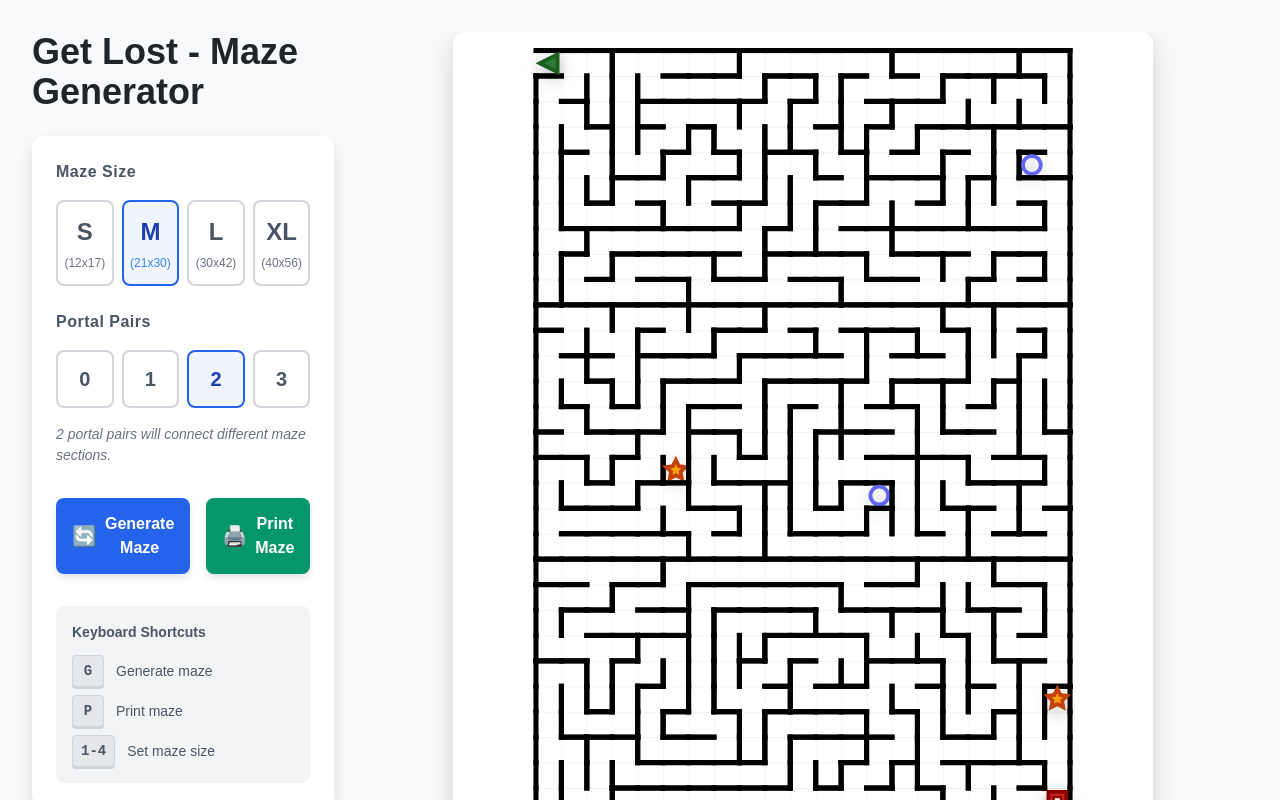
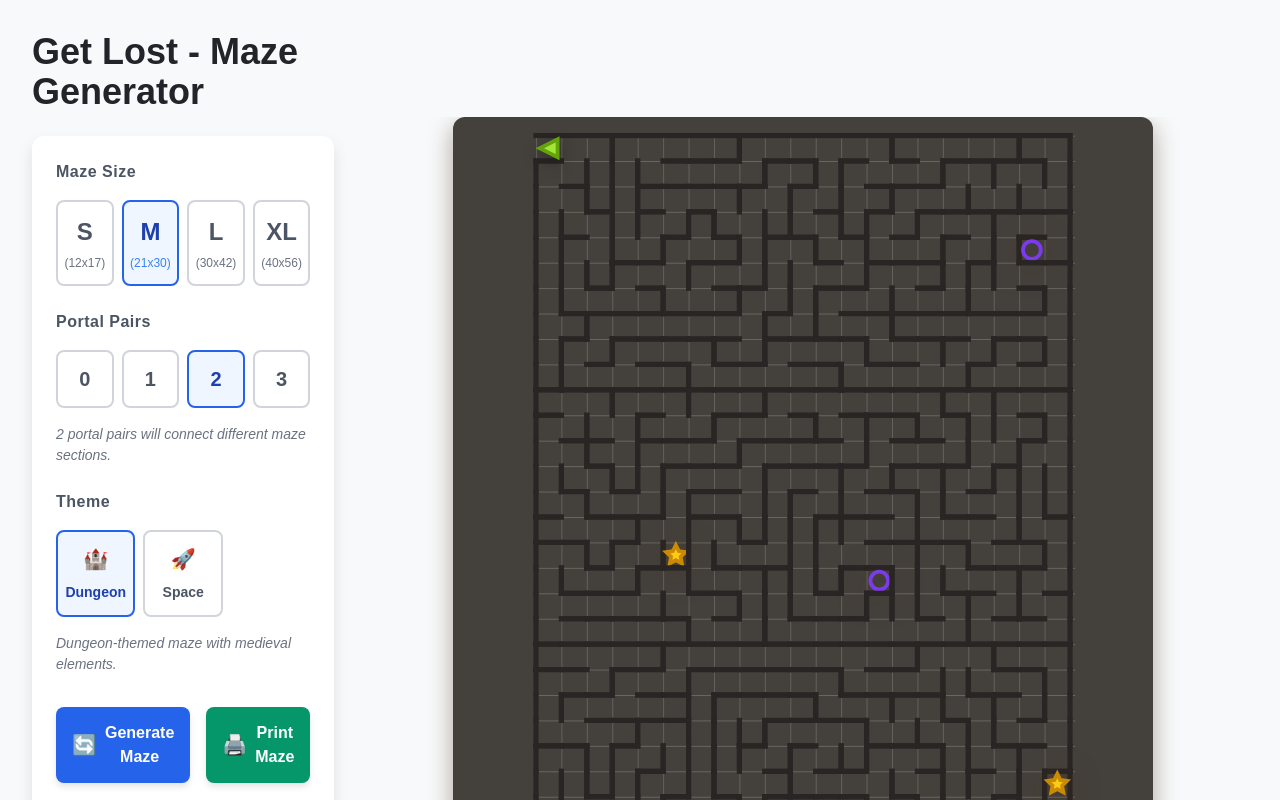
Before and after one commit to gosuhiman/get-lost, a Next.js app in the folder web/: page / in a window 1280 px wide. Shown: the top 800 px of the page. Built offline with nearby package versions, Linux system fonts and the light colour scheme.

Commit message:
feat: add theme selection functionality to maze generation, enhancing user experience with visual customization options

```diff
--- a/web/src/app/page.tsx
+++ b/web/src/app/page.tsx
@@ -5,6 +5,9 @@ import MazeGrid from '@/components/MazeGrid/MazeGrid';
 import ControlPanel from '@/components/ControlPanel/ControlPanel';
 import { generateMazeWithPortals } from '@/lib/maze';
 import { Cell, MazeSize } from '@/lib/maze/types';
+
+// Theme type definition
+export type MazeTheme = 'space' | 'dungeon';
 
 export default function Home() {
   const [mazeData, setMazeData] = useState<Cell[][]>([]);
@@ -15,6 +18,7 @@ export default function Home() {
   const [isGenerating, setIsGenerating] = useState(false);
   const [printReady, setPrintReady] = useState(false);
   const [initialLoad, setInitialLoad] = useState(true);
+  const [selectedTheme, setSelectedTheme] = useState<MazeTheme>('dungeon');
 
   // Generate maze using our new method that creates sectioned maze with portals
   const handleGenerateMaze = useCallback(() => {
@@ -66,6 +70,11 @@ export default function Home() {
   // Handle portal pairs change
   const handlePortalPairsChange = useCallback((pairs: number) => {
     setPortalPairs(pairs);
+  }, []);
+
+  // Handle theme change
+  const handleThemeChange = useCallback((theme: MazeTheme) => {
+    setSelectedTheme(theme);
   }, []);
 
   // Handle print functionality with improved print layout
@@ -151,6 +160,11 @@ export default function Home() {
         case '0':
           handlePortalPairsChange(0);
           break;
+        case 't':
+          // Toggle between dungeon and space themes
+          const nextTheme = selectedTheme === 'dungeon' ? 'space' : 'dungeon';
+          handleThemeChange(nextTheme);
+          break;
         default:
           // Check for number keys 1-4 for portal pairs
           const num = parseInt(e.key);
@@ -168,7 +182,7 @@ export default function Home() {
     return () => {
       window.removeEventListener('keydown', handleKeyDown);
     };
-  }, [handleGenerateMaze, handlePrint, handleSizeChange, handlePortalPairsChange]);
+  }, [handleGenerateMaze, handlePrint, handleSizeChange, handlePortalPairsChange, handleThemeChange, selectedTheme]);
 
   // Generate a maze on initial load
   useEffect(() => {
@@ -191,8 +205,10 @@ export default function Home() {
         <ControlPanel
           selectedSize={selectedSize}
           portalPairs={portalPairs}
+          selectedTheme={selectedTheme}
           onSizeChange={handleSizeChange}
           onPortalPairsChange={handlePortalPairsChange}
+          onThemeChange={handleThemeChange}
           onGenerate={handleGenerateMaze}
           isGenerating={isGenerating}
           onPrint={handlePrint}
@@ -208,6 +224,7 @@ export default function Home() {
         <MazeGrid
           mazeData={mazeData}
           cellSize={10}
+          theme={selectedTheme}
         />
       </div>
     </main>
--- a/web/src/components/ControlPanel/ControlPanel.tsx
+++ b/web/src/components/ControlPanel/ControlPanel.tsx
@@ -3,12 +3,15 @@
 import React from 'react';
 import { MazeSize, SIZE_CONFIGS } from '@/lib/maze/types';
 import styles from './styles.module.css';
+import { MazeTheme } from '@/app/page';
 
 interface ControlPanelProps {
   selectedSize: MazeSize;
   portalPairs: number;
+  selectedTheme: MazeTheme;
   onSizeChange: (size: MazeSize) => void;
   onPortalPairsChange: (pairs: number) => void;
+  onThemeChange: (theme: MazeTheme) => void;
   onGenerate: () => void;
   onPrint: () => void;
   isGenerating: boolean;
@@ -18,8 +21,10 @@ interface ControlPanelProps {
 const ControlPanel: React.FC<ControlPanelProps> = ({
   selectedSize,
   portalPairs,
+  selectedTheme,
   onSizeChange,
   onPortalPairsChange,
+  onThemeChange,
   onGenerate,
   onPrint,
   isGenerating,
@@ -27,6 +32,10 @@ const ControlPanel: React.FC<ControlPanelProps> = ({
 }) => {
   const sizeOptions: MazeSize[] = ['S', 'M', 'L', 'XL'];
   const portalOptions = [0, 1, 2, 3];
+  const themeOptions: { value: MazeTheme; label: string; icon: string }[] = [
+    { value: 'dungeon', label: 'Dungeon', icon: '🏰' },
+    { value: 'space', label: 'Space', icon: '🚀' }
+  ];
 
   return (
     <div className={styles.controlPanel}>
@@ -71,6 +80,30 @@ const ControlPanel: React.FC<ControlPanelProps> = ({
         </p>
       </div>
 
+      <div className={styles.controlSection}>
+        <label className={styles.controlLabel}>Theme</label>
+        <div className={styles.themeSelector}>
+          {themeOptions.map((theme) => (
+            <button
+              key={theme.value}
+              className={`${styles.themeButton} ${selectedTheme === theme.value ? styles.themeButtonActive : ''}`}
+              onClick={() => onThemeChange(theme.value)}
+              disabled={isGenerating}
+              title={`${theme.label} theme`}
+            >
+              {theme.icon}
+              <span className={styles.themeLabel}>{theme.label}</span>
+            </button>
+          ))}
+        </div>
+        <p className={styles.helpText}>
+          {selectedTheme === 'space' ?
+            "Space-themed maze with cosmic elements." :
+            "Dungeon-themed maze with medieval elements."
+          }
+        </p>
+      </div>
+
       <div className={styles.actionsSection}>
         <button
           className={styles.actionButton}
@@ -105,6 +138,10 @@ const ControlPanel: React.FC<ControlPanelProps> = ({
             <span className={styles.shortcutDesc}>Print maze</span>
           </div>
           <div className={styles.shortcut}>
+            <kbd className={styles.key}>T</kbd>
+            <span className={styles.shortcutDesc}>Change theme</span>
+          </div>
+          <div className={styles.shortcut}>
             <kbd className={styles.key}>1-4</kbd>
             <span className={styles.shortcutDesc}>Set maze size</span>
           </div>
--- a/web/src/components/ControlPanel/styles.module.css
+++ b/web/src/components/ControlPanel/styles.module.css
@@ -24,6 +24,13 @@
   width: 100%;
 }
 
+.themeSelector {
+  display: grid;
+  grid-template-columns: repeat(3, 1fr);
+  gap: 0.5rem;
+  width: 100%;
+}
+
 .controlLabel {
   font-weight: 600;
   color: #4b5563;
@@ -32,7 +39,7 @@
   margin-bottom: 0.25rem;
 }
 
-.sizeButton, .portalButton {
+.sizeButton, .portalButton, .themeButton {
   display: flex;
   flex-direction: column;
   align-items: center;
@@ -59,6 +66,17 @@
   font-weight: 600;
 }
 
+.themeButton {
+  min-height: 4rem;
+  font-size: 1.25rem;
+  gap: 0.5rem;
+}
+
+.themeLabel {
+  font-size: 0.875rem;
+  font-weight: 600;
+}
+
 .sizeLabel {
   font-size: 1.5rem;
   font-weight: 700;
@@ -70,14 +88,14 @@
   color: #6b7280;
 }
 
-.sizeButton:hover, .portalButton:hover {
+.sizeButton:hover, .portalButton:hover, .themeButton:hover {
   border-color: #9ca3af;
   background-color: #f9fafb;
   transform: translateY(-2px);
   box-shadow: 0 4px 6px rgba(0, 0, 0, 0.05);
 }
 
-.sizeButtonActive, .portalButtonActive {
+.sizeButtonActive, .portalButtonActive, .themeButtonActive {
   border-color: #2563eb;
   background-color: #eff6ff;
   color: #1e40af;
@@ -87,7 +105,7 @@
   color: #3b82f6;
 }
 
-.sizeButton:disabled, .portalButton:disabled {
+.sizeButton:disabled, .portalButton:disabled, .themeButton:disabled {
   opacity: 0.6;
   cursor: not-allowed;
   transform: none;
@@ -210,7 +228,7 @@
     box-shadow: 0 8px 16px rgba(0, 0, 0, 0.2);
   }
 
-  .sizeButton, .portalButton {
+  .sizeButton, .portalButton, .themeButton {
     background: #374151;
     border-color: #4b5563;
     color: #e5e7eb;
@@ -220,12 +238,12 @@
     color: #9ca3af;
   }
 
-  .sizeButton:hover, .portalButton:hover {
+  .sizeButton:hover, .portalButton:hover, .themeButton:hover {
     border-color: #9ca3af;
     background-color: #4b5563;
   }
 
-  .sizeButtonActive, .portalButtonActive {
+  .sizeButtonActive, .portalButtonActive, .themeButtonActive {
     border-color: #3b82f6;
     background-color: #1e40af;
     color: #eff6ff;
@@ -270,7 +288,7 @@
     gap: 1rem;
   }
 
-  .sizeSelector, .portalSelector {
+  .sizeSelector, .portalSelector, .themeSelector {
     grid-template-columns: repeat(2, 1fr);
   }
 
--- a/web/src/components/MazeGrid/MazeGrid.tsx
+++ b/web/src/components/MazeGrid/MazeGrid.tsx
@@ -3,16 +3,20 @@
 import React, { memo, useEffect, useState } from 'react';
 import { Cell } from '@/lib/maze/types';
 import styles from './styles.module.css';
+import { MazeTheme } from '@/app/page';
 
 interface MazeGridProps {
   mazeData: Cell[][];
   cellSize?: number;
+  theme?: MazeTheme;
 }
 
 // SVG definitions for portal icons (5 unique designs)
 const portalSvgIcons = [
   // Portal 1 - Spiral design
-  (size: number, cx: number, cy: number) => (
+  (size: number, cx: number, cy: number, theme: MazeTheme) => {
+    const colors = getThemeColors(theme);
+    return (
       <g className={styles.portalSvg}>
         <path
           d={`M ${cx} ${cy}
@@ -20,13 +24,15 @@ const portalSvgIcons = [
              a ${size * 0.35} ${size * 0.35} 0 1 1 ${size * 0.7} 0
              a ${size * 0.35} ${size * 0.35} 0 1 1 ${-size * 0.7} 0`}
           fill="none"
-        stroke="#6366f1"
+          stroke={colors.portal1.stroke}
           strokeWidth={size * 0.15}
         />
       </g>
-  ),
+    );
+  },
   // Portal 2 - Star design
-  (size: number, cx: number, cy: number) => {
+  (size: number, cx: number, cy: number, theme: MazeTheme) => {
+    const colors = getThemeColors(theme);
     const points = 5;
     const outerRadius = size * 0.4;
     const innerRadius = size * 0.2;
@@ -45,12 +51,13 @@ const portalSvgIcons = [
 
     return (
       <g className={styles.portalSvg}>
-        <path d={pathData} fill="#f59e0b" stroke="#c2410c" strokeWidth="1.5" />
+        <path d={pathData} fill={colors.portal2.fill} stroke={colors.portal2.stroke} strokeWidth="1.5" />
       </g>
     );
   },
   // Portal 3 - Hexagon design
-  (size: number, cx: number, cy: number) => {
+  (size: number, cx: number, cy: number, theme: MazeTheme) => {
+    const colors = getThemeColors(theme);
     const points = 6;
     const radius = size * 0.35;
     let pathData = "";
@@ -67,48 +74,135 @@ const portalSvgIcons = [
 
     return (
       <g className={styles.portalSvg}>
-        <path d={pathData} fill="#10b981" stroke="#047857" strokeWidth="1.5" />
+        <path d={pathData} fill={colors.portal3.fill} stroke={colors.portal3.stroke} strokeWidth="1.5" />
       </g>
     );
   },
   // Portal 4 - Diamond design
-  (size: number, cx: number, cy: number) => (
+  (size: number, cx: number, cy: number, theme: MazeTheme) => {
+    const colors = getThemeColors(theme);
+    return (
       <g className={styles.portalSvg}>
         <rect
           x={cx - size * 0.35}
           y={cy - size * 0.35}
           width={size * 0.7}
           height={size * 0.7}
-        fill="#ec4899"
-        stroke="#be185d"
+          fill={colors.portal4.fill}
+          stroke={colors.portal4.stroke}
           strokeWidth="1.5"
           transform={`rotate(45 ${cx} ${cy})`}
         />
       </g>
-  ),
+    );
+  },
   // Portal 5 - Concentric circles design
-  (size: number, cx: number, cy: number) => (
+  (size: number, cx: number, cy: number, theme: MazeTheme) => {
+    const colors = getThemeColors(theme);
+    return (
       <g className={styles.portalSvg}>
-      <circle cx={cx} cy={cy} r={size * 0.35} fill="#3b82f6" stroke="#1d4ed8" strokeWidth="1.5" />
+        <circle cx={cx} cy={cy} r={size * 0.35} fill={colors.portal5.fill} stroke={colors.portal5.stroke} strokeWidth="1.5" />
         <circle cx={cx} cy={cy} r={size * 0.20} fill="none" stroke="white" strokeWidth="1.5" />
       </g>
-  )
+    );
+  }
 ];
 
+// Theme colors for various elements
+const getThemeColors = (theme: MazeTheme = 'dungeon') => {
+  switch(theme) {
+    case 'space':
+      return {
+        background: '#0f172a',
+        grid: '#334155',
+        wall: '#94a3b8',
+        start: {
+          fill: '#4ade80',
+          stroke: '#16a34a'
+        },
+        end: {
+          fill: '#fb7185',
+          stroke: '#e11d48'
+        },
+        portal1: {
+          fill: '#c4b5fd',
+          stroke: '#8b5cf6'
+        },
+        portal2: {
+          fill: '#fcd34d',
+          stroke: '#f59e0b'
+        },
+        portal3: {
+          fill: '#5eead4',
+          stroke: '#14b8a6'
+        },
+        portal4: {
+          fill: '#f9a8d4',
+          stroke: '#ec4899'
+        },
+        portal5: {
+          fill: '#93c5fd',
+          stroke: '#3b82f6'
+        }
+      };
+    default: // dungeon
+      return {
+        background: '#44403c',
+        grid: '#78716c',
+        wall: '#292524',
+        start: {
+          fill: '#a3e635',
+          stroke: '#65a30d'
+        },
+        end: {
+          fill: '#f87171',
+          stroke: '#b91c1c'
+        },
+        portal1: {
+          fill: '#a78bfa',
+          stroke: '#7c3aed'
+        },
+        portal2: {
+          fill: '#facc15',
+          stroke: '#ca8a04'
+        },
+        portal3: {
+          fill: '#2dd4bf',
+          stroke: '#0d9488'
+        },
+        portal4: {
+          fill: '#f472b6',
+          stroke: '#db2777'
+        },
+        portal5: {
+          fill: '#60a5fa',
+          stroke: '#2563eb'
+        }
+      };
+  }
+};
+
 // SVG definitions for start and end points
-const startPointSvg = (cx: number, cy: number, size: number) => (
+const startPointSvg = (cx: number, cy: number, size: number, theme: MazeTheme = 'dungeon') => {
+  const colors = getThemeColors(theme);
+  return (
     <g className={styles.startPointGroup}>
       <path
         d={`M ${cx - size * 0.35} ${cy}
            L ${cx + size * 0.35} ${cy - size * 0.35}
            L ${cx + size * 0.35} ${cy + size * 0.35}
            Z`}
-      className={styles.startPoint}
+        fill={colors.start.fill}
+        stroke={colors.start.stroke}
+        strokeWidth="1.5"
       />
     </g>
   );
+};
 
-const endPointSvg = (cx: number, cy: number, size: number) => (
+const endPointSvg = (cx: number, cy: number, size: number, theme: MazeTheme = 'dungeon') => {
+  const colors = getThemeColors(theme);
+  return (
     <g className={styles.endPointGroup}>
       <path
         d={`M ${cx - size * 0.35} ${cy - size * 0.35}
@@ -116,7 +210,9 @@ const endPointSvg = (cx: number, cy: number, size: number) => (
            L ${cx + size * 0.35} ${cy + size * 0.35}
            L ${cx - size * 0.35} ${cy + size * 0.35}
            Z`}
-      className={styles.endPoint}
+        fill={colors.end.fill}
+        stroke={colors.end.stroke}
+        strokeWidth="1.5"
       />
       <path
         d={`M ${cx - size * 0.15} ${cy - size * 0.15}
@@ -125,17 +221,21 @@ const endPointSvg = (cx: number, cy: number, size: number) => (
            L ${cx - size * 0.15} ${cy + size * 0.15}
            Z`}
         fill="white"
-      stroke="#8e0000"
+        stroke={colors.end.stroke}
         strokeWidth="1"
       />
     </g>
   );
+};
 
 const MazeGrid: React.FC<MazeGridProps> = memo(({
   mazeData,
-  cellSize = 10
+  cellSize = 10,
+  theme = 'dungeon'
 }) => {
   const [isDesktop, setIsDesktop] = useState(true);
+  const [isPrinting, setIsPrinting] = useState(false);
+  const colors = getThemeColors(theme);
 
   // Handle resize events to determine if we're on desktop or mobile
   useEffect(() => {
@@ -151,6 +251,41 @@ const MazeGrid: React.FC<MazeGridProps> = memo(({
 
     // Clean up
     return () => window.removeEventListener('resize', handleResize);
+  }, []);
+
+  // Listen for print events
+  useEffect(() => {
+    const beforePrint = () => {
+      setIsPrinting(true);
+    };
+
+    const afterPrint = () => {
+      setIsPrinting(false);
+    };
+
+    window.addEventListener('beforeprint', beforePrint);
+    window.addEventListener('afterprint', afterPrint);
+
+    // For browsers that don't support beforeprint/afterprint
+    if (window.matchMedia) {
+      const mediaQueryList = window.matchMedia('print');
+      const handlePrintChange = (mql: MediaQueryListEvent) => {
+        setIsPrinting(mql.matches);
+      };
+
+      mediaQueryList.addEventListener('change', handlePrintChange);
+
+      return () => {
+        window.removeEventListener('beforeprint', beforePrint);
+        window.removeEventListener('afterprint', afterPrint);
+        mediaQueryList.removeEventListener('change', handlePrintChange);
+      };
+    }
+
+    return () => {
+      window.removeEventListener('beforeprint', beforePrint);
+      window.removeEventListener('afterprint', afterPrint);
+    };
   }, []);
 
   // Debug: Check if maze data contains portals
@@ -172,7 +307,7 @@ const MazeGrid: React.FC<MazeGridProps> = memo(({
     return (
       <div className={styles.container}>
         <div className={styles.emptyState}>
-          <div className={styles.emptyStateIcon}>🧩</div>
+          <div className={styles.emptyStateIcon}>🏰</div>
           <div className={styles.emptyStateText}>
             Generate a maze to begin your adventure
           </div>
@@ -217,14 +352,14 @@ const MazeGrid: React.FC<MazeGridProps> = memo(({
     const cy = y * cellSize + cellSize / 2;
 
     // Render the SVG icon
-    return portalSvgIcons[iconIndex](cellSize, cx, cy);
+    return portalSvgIcons[iconIndex](cellSize, cx, cy, theme);
   };
 
   return (
     <div className={styles.container} data-print-container="true">
       <div className={styles.mazeWrapper}>
         <svg
-          className={`${styles.mazeGrid} ${styles.a4Paper}`}
+          className={`${styles.mazeGrid} ${styles.a4Paper} ${styles[`theme-${theme}`]}`}
           viewBox={`-1 -1 ${viewBoxWidth + 2} ${viewBoxHeight + 2}`}
           preserveAspectRatio="xMidYMid meet"
           width="100%"
@@ -234,24 +369,30 @@ const MazeGrid: React.FC<MazeGridProps> = memo(({
             height: `${maxHeight}px`,
             minWidth: isDesktop ? '700px' : '320px',
             minHeight: isDesktop ? '800px' : '450px',
+            backgroundColor: colors.background,
           }}
           data-print-svg="true"
         >
-          {/* Draw a subtle grid background */}
+          {/* Draw a subtle grid background - only visible when not printing */}
+          {!isPrinting && (
+            <>
               <defs>
                 <pattern id="grid" width={cellSize} height={cellSize} patternUnits="userSpaceOnUse">
                   <path
                     d={`M ${cellSize} 0 L 0 0 0 ${cellSize}`}
                     fill="none"
-                stroke="#f0f0f0"
+                    stroke={colors.grid}
                     strokeWidth="0.5"
+                    className={styles.gridPattern}
                   />
                 </pattern>
               </defs>
-          <rect width="100%" height="100%" fill="url(#grid)" />
+              <rect width="100%" height="100%" fill="url(#grid)" className={styles.gridBackground} />
+            </>
+          )}
 
           {/* Draw the maze grid */}
-          {mazeData.map((row, y) =>
+          {mazeData.map((row, y) => (
             row.map((cell, x) => (
               <g key={`${x}-${y}`} className={styles.cell}>
                 {/* Draw walls */}
@@ -262,6 +403,7 @@ const MazeGrid: React.FC<MazeGridProps> = memo(({
                     y1={y * cellSize}
                     x2={(x + 1) * cellSize}
                     y2={y * cellSize}
+                    stroke={colors.wall}
                   />
                 )}
                 {cell.walls[1] && (
@@ -271,6 +413,7 @@ const MazeGrid: React.FC<MazeGridProps> = memo(({
                     y1={y * cellSize}
                     x2={(x + 1) * cellSize}
                     y2={(y + 1) * cellSize}
+                    stroke={colors.wall}
                   />
                 )}
                 {cell.walls[2] && (
@@ -280,6 +423,7 @@ const MazeGrid: React.FC<MazeGridProps> = memo(({
                     y1={(y + 1) * cellSize}
                     x2={(x + 1) * cellSize}
                     y2={(y + 1) * cellSize}
+                    stroke={colors.wall}
                   />
                 )}
                 {cell.walls[3] && (
@@ -289,6 +433,7 @@ const MazeGrid: React.FC<MazeGridProps> = memo(({
                     y1={y * cellSize}
                     x2={x * cellSize}
                     y2={(y + 1) * cellSize}
+                    stroke={colors.wall}
                   />
                 )}
 
@@ -296,20 +441,22 @@ const MazeGrid: React.FC<MazeGridProps> = memo(({
                 {cell.portal && renderPortalIcon(cell, x, y)}
               </g>
             ))
-          )}
+          ))}
 
           {/* Start point (top-left) with custom SVG */}
           {startPointSvg(
             startX * cellSize + cellSize / 2,
             startY * cellSize + cellSize / 2,
-            cellSize
+            cellSize,
+            theme
           )}
 
           {/* End point (bottom-right) with custom SVG */}
           {endPointSvg(
             endX * cellSize + cellSize / 2,
             endY * cellSize + cellSize / 2,
-            cellSize
+            cellSize,
+            theme
           )}
         </svg>
 
--- a/web/src/components/MazeGrid/styles.module.css
+++ b/web/src/components/MazeGrid/styles.module.css
@@ -22,12 +22,26 @@
   width: 100%;
   height: auto;
   min-height: 500px;
-  background-color: #ffffff;
-  box-shadow: 0 8px 24px rgba(0, 0, 0, 0.15);
+  background-color: #44403c; /* Default to dungeon theme */
+  box-shadow: 0 8px 24px rgba(60, 40, 20, 0.4);
   border-radius: 12px;
   padding: 16px;
   box-sizing: border-box;
-  transition: box-shadow 0.3s ease;
+  transition: box-shadow 0.3s ease, background-color 0.3s ease, color 0.3s ease;
+}
+
+.gridPattern {
+  stroke-width: 0.5;
+}
+
+.gridBackground {
+  /* Default styling for the grid background */
+}
+
+/* Theme-specific styling */
+.theme-space {
+  box-shadow: 0 8px 24px rgba(0, 0, 0, 0.4);
+  background-color: #0f172a;
 }
 
 .a4Paper {
@@ -48,7 +62,7 @@
   font-size: 16px;
   text-align: center;
   padding: 20px;
-  background-color: #f9fafb;
+  background-color: #44403c; /* Default to dungeon theme */
 }
 
 .emptyStateIcon {
@@ -60,15 +74,16 @@
   font-weight: 600;
   font-size: 18px;
   margin-bottom: 8px;
+  color: #f5f5f4;
 }
 
 .emptyStateSubtext {
   font-size: 14px;
-  color: #888;
+  color: #d6d3d1;
 }
 
 .wall {
-  stroke: #000000;
+  stroke: #292524;
   stroke-width: 2;
   stroke-linecap: square;
   transition: stroke-width 0.2s;
@@ -103,7 +118,12 @@
 }
 
 .portalSvg {
-  filter: drop-shadow(0 2px 3px rgba(0, 0, 0, 0.2));
+  filter: drop-shadow(0 2px 6px rgba(80, 40, 0, 0.5));
+}
+
+/* Special effects for themes */
+.theme-space .portalSvg {
+  filter: drop-shadow(0 2px 6px rgba(99, 102, 241, 0.6));
 }
 
 .mazeInfo {
@@ -143,7 +163,11 @@
   }
 
   .mazeGrid:hover {
-    box-shadow: 0 12px 32px rgba(0, 0, 0, 0.2);
+    box-shadow: 0 12px 32px rgba(60, 40, 20, 0.5);
+  }
+
+  .theme-space:hover {
+    box-shadow: 0 12px 32px rgba(0, 0, 0, 0.5);
   }
 }
 
@@ -154,8 +178,12 @@
   }
 
   .mazeGrid {
-    box-shadow: 0 4px 12px rgba(0, 0, 0, 0.1);
+    box-shadow: 0 4px 12px rgba(60, 40, 20, 0.3);
     padding: 8px;
+  }
+
+  .theme-space {
+    box-shadow: 0 4px 12px rgba(0, 0, 0, 0.3);
   }
 
   .wall {
@@ -227,9 +255,27 @@
     border-radius: 0 !important;
   }
 
+  /* Override theme colors for print to ensure visibility */
+  .theme-space {
+    background-color: white !important;
+  }
+
+  /* Hide the grid pattern in print */
+  .gridPattern {
+    stroke: transparent !important;
+    stroke-opacity: 0 !important;
+    visibility: hidden !important;
+  }
+
+  .gridBackground {
+    fill: none !important;
+    display: none !important;
+  }
+
   /* Adjust stroke width for print */
   .wall {
     stroke-width: 1 !important;
+    stroke: black !important;
   }
 
   .portal,
```
Lines whose indentation alone changed are shown as unchanged.
